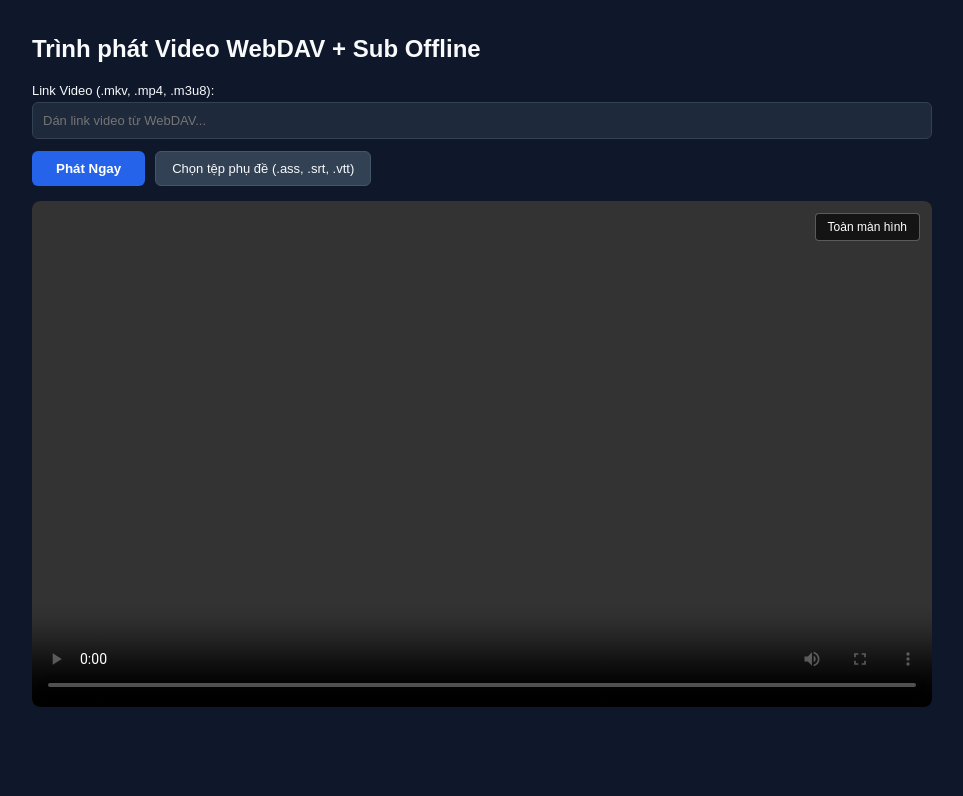
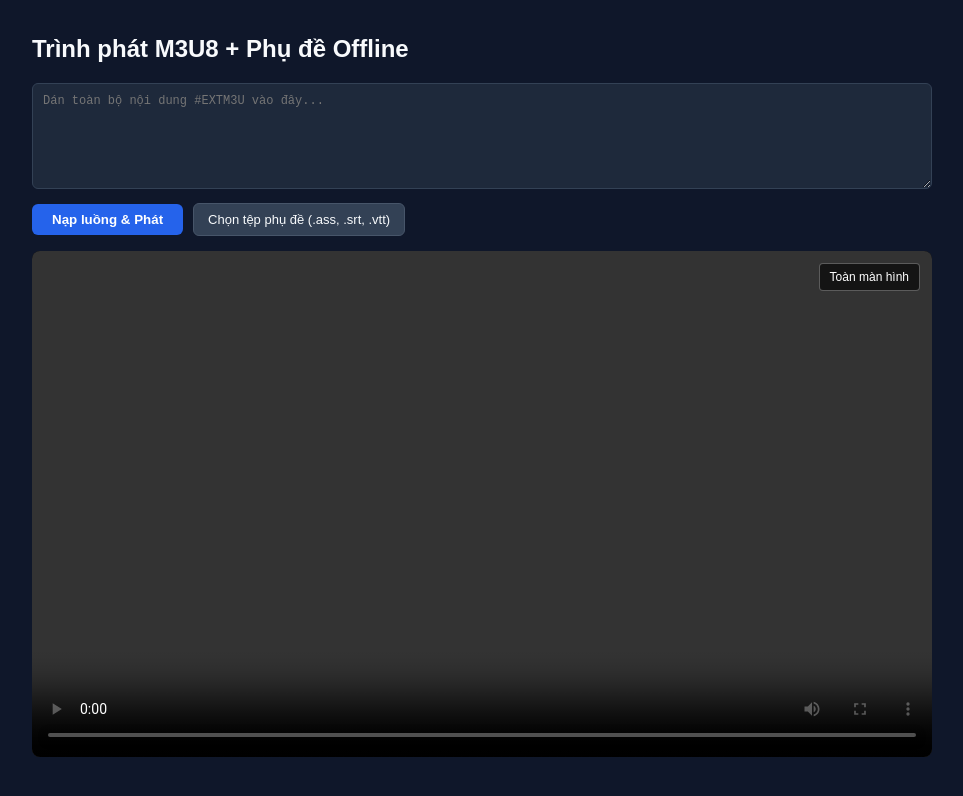
Before and after one commit to Kiyoshi2006/vercel, a React (Vite) app: page / in a window 1280 px wide. Shown: the top 796 px of the page, without its empty margins (158-1121 px from the left). Built offline with nearby package versions, Linux system fonts and the light colour scheme; the HTML template or start-up script is replaced by a standard one.

Commit message:
Update App.jsx

```diff
--- a/src/App.jsx
+++ b/src/App.jsx
@@ -2,7 +2,7 @@ import React, { useState, useRef, useEffect } from 'react';
 import Hls from 'hls.js';
 
 export default function App() {
-  const [videoUrl, setVideoUrl] = useState('');
+  const [m3u8Content, setM3u8Content] = useState('');
   const [errorMsg, setErrorMsg] = useState('');
   const [subName, setSubName] = useState('');
   const [cues, setCues] = useState([]);
@@ -12,7 +12,9 @@ export default function App() {
   const videoRef = useRef(null);
   const containerRef = useRef(null);
   const hlsRef = useRef(null);
+  const blobUrlRef = useRef(null);
 
+  // Xử lý thời gian phụ đề
   const parseTimeToSeconds = (str) => {
     if (!str) return 0;
     const parts = str.trim().replace(',', '.').split(':');
@@ -104,7 +106,6 @@ export default function App() {
     return parsedCues;
   };
 
-  // Chọn tệp phụ đề offline từ máy tính/điện thoại
   const handleSubtitleFile = (e) => {
     const file = e.target.files?.[0];
     if (!file) return;
@@ -128,13 +129,22 @@ export default function App() {
     reader.readAsText(file);
   };
 
+  // Logic nạp và phát luồng M3U8 chuẩn từ bản chạy tốt của bạn
   const handlePlayStream = () => {
     setErrorMsg('');
-    const vUrl = videoUrl.trim();
-    if (!vUrl) {
-      setErrorMsg('Vui lòng nhập link video từ WebDAV!');
+    const trimmed = m3u8Content.trim();
+    if (!trimmed.startsWith('#EXTM3U')) {
+      setErrorMsg('Nội dung phải bắt đầu bằng #EXTM3U');
       return;
     }
+
+    if (blobUrlRef.current) {
+      URL.revokeObjectURL(blobUrlRef.current);
+    }
+
+    const blob = new Blob([trimmed], { type: 'application/vnd.apple.mpegurl' });
+    const playlistUrl = URL.createObjectURL(blob);
+    blobUrlRef.current = playlistUrl;
 
     const video = videoRef.current;
     if (!video) return;
@@ -143,21 +153,32 @@ export default function App() {
       hlsRef.current.destroy();
     }
 
-    if (vUrl.includes('.m3u8') && Hls.isSupported()) {
-      const hls = new Hls({ enableWorker: true, lowLatencyMode: true });
+    if (Hls.isSupported()) {
+      const hls = new Hls({
+        enableWorker: true,
+        lowLatencyMode: true,
+      });
       hlsRef.current = hls;
-      hls.loadSource(vUrl);
+
+      hls.loadSource(playlistUrl);
       hls.attachMedia(video);
+
       hls.on(Hls.Events.MANIFEST_PARSED, () => {
-        video.play().catch(() => {});
+        video.play().catch((err) => console.log('Chặn autoplay:', err));
       });
+
       hls.on(Hls.Events.ERROR, (_, data) => {
-        if (data.fatal) setErrorMsg(`Lỗi HLS: ${data.details}`);
+        if (data.fatal) {
+          setErrorMsg(`Lỗi luồng phát: ${data.details}`);
+        }
+      });
+    } else if (video.canPlayType('application/vnd.apple.mpegurl')) {
+      video.src = playlistUrl;
+      video.addEventListener('loadedmetadata', () => {
+        video.play().catch((err) => console.log('Chặn autoplay:', err));
       });
     } else {
-      video.src = vUrl;
-      video.load();
-      video.play().catch(() => {});
+      setErrorMsg('Trình duyệt không hỗ trợ HLS.');
     }
   };
 
@@ -181,7 +202,9 @@ export default function App() {
     if (!container) return;
 
     if (!document.fullscreenElement) {
-      container.requestFullscreen().catch(() => {});
+      container.requestFullscreen().catch((err) => {
+        console.error('Không thể mở toàn màn hình:', err);
+      });
     } else {
       document.exitFullscreen();
     }
@@ -192,22 +215,31 @@ export default function App() {
       setIsFullscreen(!!document.fullscreenElement);
     };
 
+    const handleOrientationChange = () => {
+      if (window.innerHeight < window.innerWidth) {
+        if (!document.fullscreenElement && containerRef.current) {
+          containerRef.current.requestFullscreen().catch(() => {});
+        }
+      }
+    };
+
     document.addEventListener('fullscreenchange', handleFullscreenChange);
+    window.addEventListener('resize', handleOrientationChange);
+
     return () => {
       document.removeEventListener('fullscreenchange', handleFullscreenChange);
+      window.removeEventListener('resize', handleOrientationChange);
       if (hlsRef.current) hlsRef.current.destroy();
+      if (blobUrlRef.current) URL.revokeObjectURL(blobUrlRef.current);
     };
   }, []);
 
   return (
-    <div style={{ padding: 15, maxWidth: 900, margin: '0 auto', fontFamily: 'sans-serif', color: '#f8fafc' }}>
-      <h2>Trình phát Video WebDAV + Sub Offline</h2>
+    <div style={{ padding: 15, maxWidth: 900, margin: '0 auto', fontFamily: 'sans-serif' }}>
+      <h2>Trình phát M3U8 + Phụ đề Offline</h2>
 
-      <div style={{ display: 'flex', flexDirection: 'column', gap: 10, marginTop: 10 }}>
-        <div>
-          <label style={{ fontSize: 13, display: 'block', marginBottom: 4 }}>Link Video (.mkv, .mp4, .m3u8):</label>
-          <input
-            type="text"
+      <textarea
+        rows={6}
         style={{
           width: '100%',
           backgroundColor: '#1e293b',
@@ -216,20 +248,19 @@ export default function App() {
           padding: 10,
           boxSizing: 'border-box',
           border: '1px solid #334155',
-              fontSize: 13,
+          fontFamily: 'monospace',
+          fontSize: 12,
         }}
-            placeholder="Dán link video từ WebDAV..."
-            value={videoUrl}
-            onChange={(e) => setVideoUrl(e.target.value)}
+        placeholder="Dán toàn bộ nội dung #EXTM3U vào đây..."
+        value={m3u8Content}
+        onChange={(e) => setM3u8Content(e.target.value)}
       />
-        </div>
-      </div>
 
-      <div style={{ marginTop: 12, display: 'flex', alignItems: 'center', gap: 10, flexWrap: 'wrap' }}>
+      <div style={{ marginTop: 10, display: 'flex', alignItems: 'center', gap: 10, flexWrap: 'wrap' }}>
         <button
           onClick={handlePlayStream}
           style={{
-            padding: '10px 24px',
+            padding: '8px 20px',
             background: '#2563eb',
             color: '#fff',
             border: 'none',
@@ -238,13 +269,12 @@ export default function App() {
             fontWeight: 600,
           }}
         >
-          Phát Ngay
+          Nạp luồng & Phát
         </button>
 
-        {/* Nút chọn tệp phụ đề offline từ máy */}
         <label
           style={{
-            padding: '9px 16px',
+            padding: '8px 14px',
             background: '#334155',
             color: '#f8fafc',
             borderRadius: 6,
@@ -273,9 +303,10 @@ export default function App() {
         <div style={{ color: '#ef4444', marginTop: 10, fontSize: 13 }}>{errorMsg}</div>
       )}
 
-      {/* Khung video có nút Toàn màn hình góc phải, bấm vào để hiện sub chuẩn full màn */}
+      {/* Khung video kết hợp Double click/tap & Nút bấm tùy chỉnh để Full màn hình kèm sub chuẩn */}
       <div
         ref={containerRef}
+        onDoubleClick={toggleFullscreen}
         style={{
           position: 'relative',
           width: '100%',
@@ -288,6 +319,7 @@ export default function App() {
           display: 'flex',
           alignItems: 'center',
           justifyContent: 'center',
+          cursor: 'pointer',
         }}
       >
         <video
@@ -303,7 +335,6 @@ export default function App() {
           }}
         />
 
-        {/* Nút Toàn màn hình cố định trên góc video để fix lỗi mất sub khi full màn */}
         <button
           onClick={toggleFullscreen}
           style={{
@@ -314,7 +345,7 @@ export default function App() {
             color: '#fff',
             border: '1px solid rgba(255, 255, 255, 0.3)',
             borderRadius: '4px',
-            padding: '6px 12px',
+            padding: '6px 10px',
             cursor: 'pointer',
             fontSize: '12px',
             zIndex: 20,
```
Lines whose indentation alone changed are shown as unchanged.
